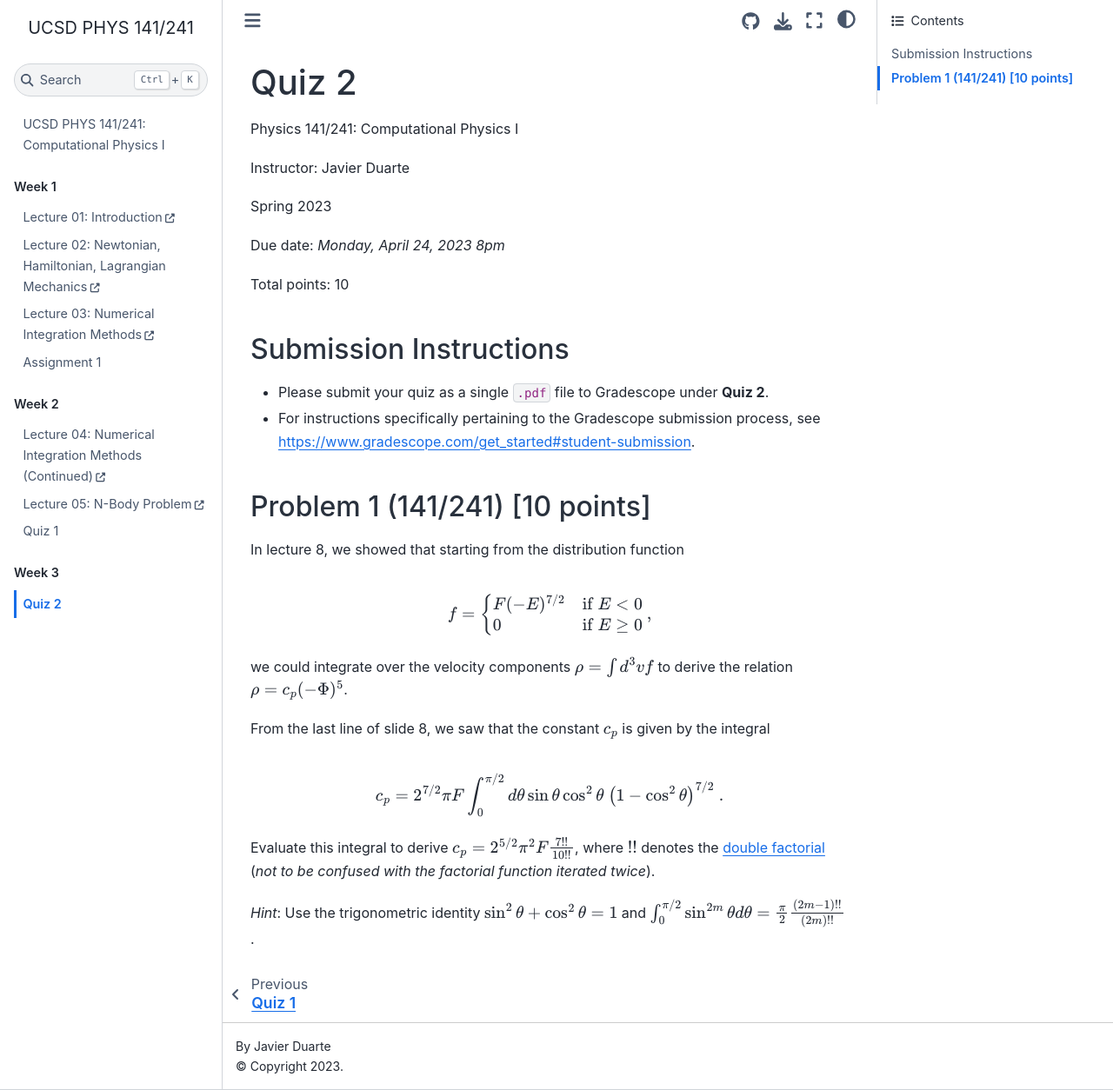
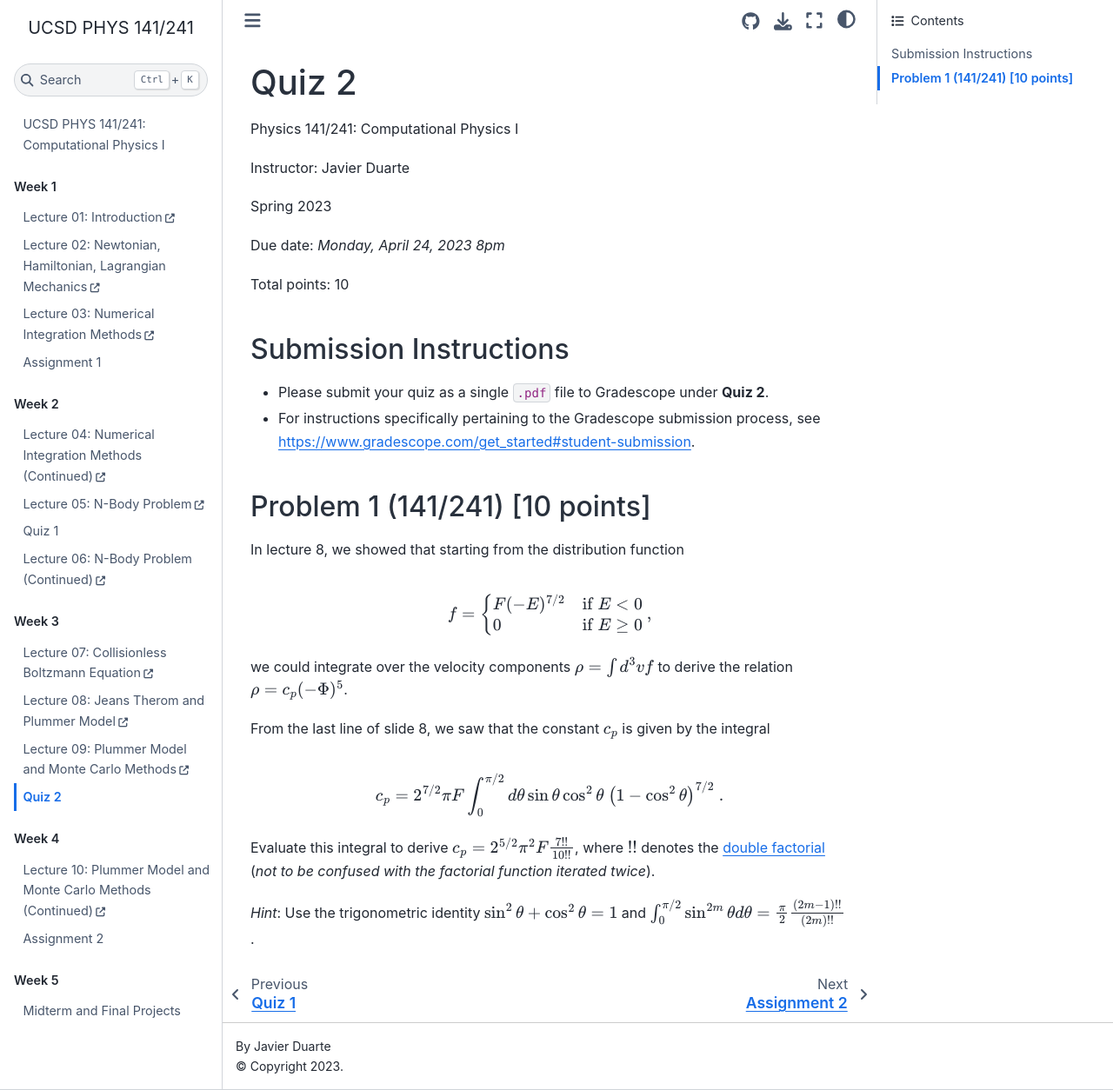
Before and after one commit to jmduarte/phys141, a Jupyter Book: the page built from quizzes/quiz2.md, in a window 1280 px wide and 1254 px high. Shown: the whole window at 87% size. Built offline with Jupyter Book 1.0.4 settings and Sphinx 7.4.7 and the Sphinx Book theme 1.1.4, drawn with Linux system fonts in a browser that asks for light colours; pages that are not in the unit, such as notebooks, are missing from menus.

Commit message:
update toc

```diff
--- a/_toc.yml
+++ b/_toc.yml
@@ -20,9 +20,22 @@ parts:
       title: "Lecture 05: N-Body Problem"
     - file: quizzes/quiz1.md
     - file: labs/lab2/Lab2_Numba.ipynb
+    - url: https://jduarte.physics.ucsd.edu/phys141/lectures/06_NBody_Continued.pdf
+      title: "Lecture 06: N-Body Problem (Continued)"
   - caption: Week 3
     chapters:
+    - url: https://jduarte.physics.ucsd.edu/phys141/lectures/07_CBE.pdf
+      title: "Lecture 07: Collisionless Boltzmann Equation"
+    - url: https://jduarte.physics.ucsd.edu/phys141/lectures/08_Jeans_Plummer.pdf
+      title: "Lecture 08: Jeans Therom and Plummer Model"
+    - url: https://jduarte.physics.ucsd.edu/phys141/lectures/09_Plummer_MC.pdf
+      title: "Lecture 09: Plummer Model and Monte Carlo Methods"
     - file: quizzes/quiz2.md
   - caption: Week 4
     chapters:
-    - file: assignments/assignment1/assignment2.md
+    - url: https://jduarte.physics.ucsd.edu/phys141/lectures/10_Plummer_MC_Continued.pdf
+      title: "Lecture 10: Plummer Model and Monte Carlo Methods (Continued)"
+    - file: assignments/assignment2/assignment2.md
+  - caption: Week 5
+    chapters:
+    - file: midterm_final/midterm_final.md
```
